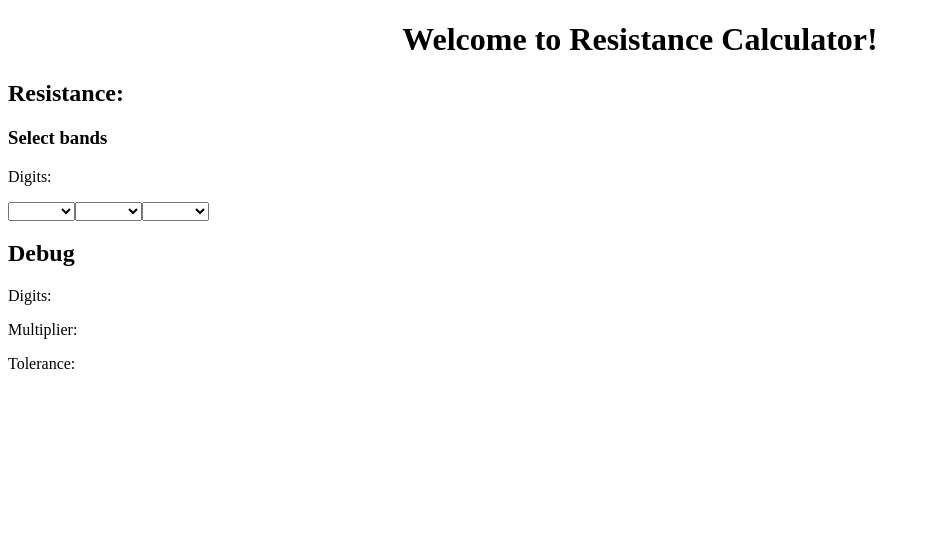
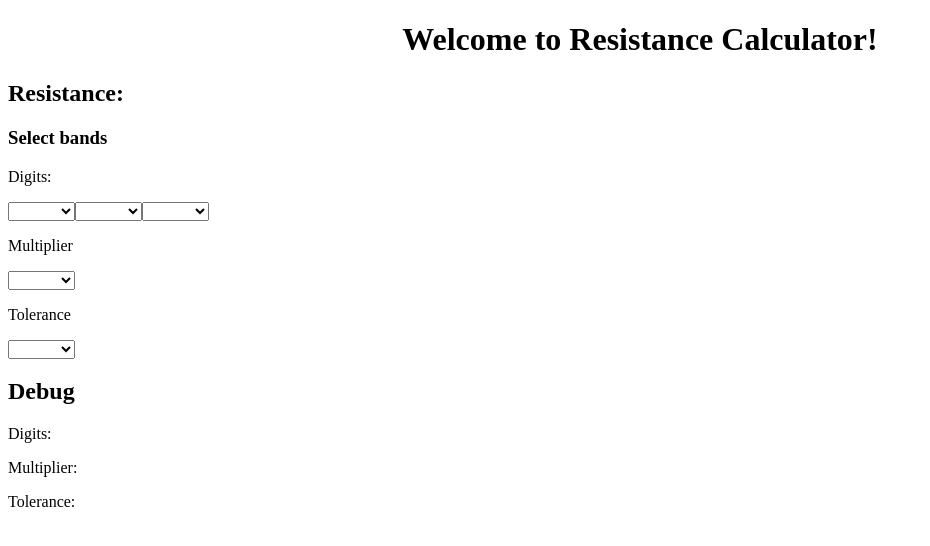
Before and after one commit to jeanbblakely/cs6261project4, an Angular app: page / in a window 1280 px wide. Shown: the top 546 px of the page, without its empty margins (0-930 px from the left). Built offline with nearby package versions, Linux system fonts and the light colour scheme.

Commit message:
created models; bound to html

```diff
--- a/src/app/calculator/calculator/calculator.component.html
+++ b/src/app/calculator/calculator/calculator.component.html
@@ -5,15 +5,25 @@
 
 <p>Digits:
 <p><select name="digit-1" [(ngModel)]="digit1">
-<option *ngFor="let color of colors" [ngValue]="color">{{color}}</option>
+<option *ngFor="let digit of digits" [ngValue]="digit.value">{{digit.color}}</option>
 </select>
 
 <select name="digit-2" [(ngModel)]="digit2">
-<option *ngFor="let color of colors" [ngValue]="color">{{color}}</option>
+<option *ngFor="let digit of digits" [ngValue]="digit.value">{{digit.color}}</option>
 </select>
 
 <select name="digit-3" [(ngModel)]="digit3">
-<option *ngFor="let color of colors" [ngValue]="color">{{color}}</option>
+<option *ngFor="let digit of digits" [ngValue]="digit.value">{{digit.color}}</option>
+</select>
+
+<p>Multiplier
+<p><select name="multiplier" [(ngModel)]="multiplier">
+<option *ngFor="let multiplier of multipliers" [ngValue]="multiplier.value">{{multiplier.color}}</option>
+</select>
+
+<p>Tolerance
+<p><select name="tolerance" [(ngModel)]="tolerance">
+<option *ngFor="let tolerance of tolerances" [ngValue]="tolerance.value">{{tolerance.color}}</option>
 </select>
 
 
@@ -21,6 +31,6 @@
 
 <p>Digits: {{digit1}} {{digit2}} {{digit3}}
 
-<p>Multiplier:
+<p>Multiplier: {{multiplier}}
 
-<p>Tolerance:
+<p>Tolerance: {{tolerance}}
--- a/src/app/calculator/calculator/calculator.component.ts
+++ b/src/app/calculator/calculator/calculator.component.ts
@@ -10,24 +10,51 @@ export class CalculatorComponent implements OnInit {
   public digit1;
   public digit2;
   public digit3;
-  public colors = [
-    'Black',
-    'Brown',
-    'Red',
-    'Orange',
-    'Yellow',
-    'Green',
-    'Blue',
-    'Violet',
-    'Grey',
-    'White',
-    'Gold',
-    'Silver'
+  public multiplier;
+  public tolerance;
+  public digits = [
+    { color: 'Black', value: 0 },
+    { color: 'Brown', value: 1 },
+    { color: 'Red', value: 2 },
+    { color: 'Orange', value: 3 },
+    { color: 'Yellow', value: 4 },
+    { color: 'Green', value: 5 },
+    { color: 'Blue', value: 6 },
+    { color: 'Violet', value: 7 },
+    { color: 'Grey', value: 8 },
+    { color: 'White', value: 9 }
+  ];
+  public multipliers = [
+    { color: 'Black', value: 1 },
+    { color: 'Brown', value: 10 },
+    { color: 'Red', value: 100 },
+    { color: 'Orange', value: 1000 },
+    { color: 'Yellow', value: 10000 },
+    { color: 'Green', value: 100000 },
+    { color: 'Blue', value: 100000 },
+    { color: 'Violet', value: 100000 },
+    { color: 'Grey', value: 1000000 },
+    { color: 'White', value: 10000 },
+    { color: 'Gold', value: 10 },
+    { color: 'Silver', value: 100 }
+  ];
+  public tolerances = [
+    { color: 'Brown', value: 1 },
+    { color: 'Red', value: 2 },
+    { color: 'Orange', value: 3 },
+    { color: 'Yellow', value: 4 },
+    { color: 'Green', value: 0.5 },
+    { color: 'Blue', value:  0.25 },
+    { color: 'Violet', value: 0.10 },
+    { color: 'Grey', value: 0.05 },
+    { color: 'Gold', value: 5 },
+    { color: 'Silver', value: 10 }
   ];
 
   constructor() { }
 
   ngOnInit() {
+
   }
 
 }
```
Also changed, not shown: 1 other file (tests, documents, lock files or other folders).
